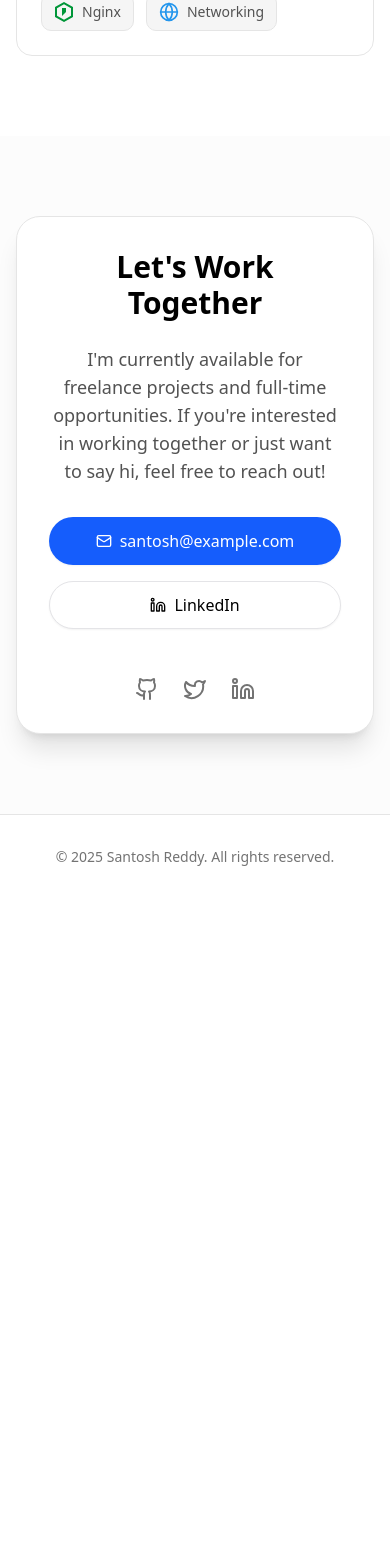
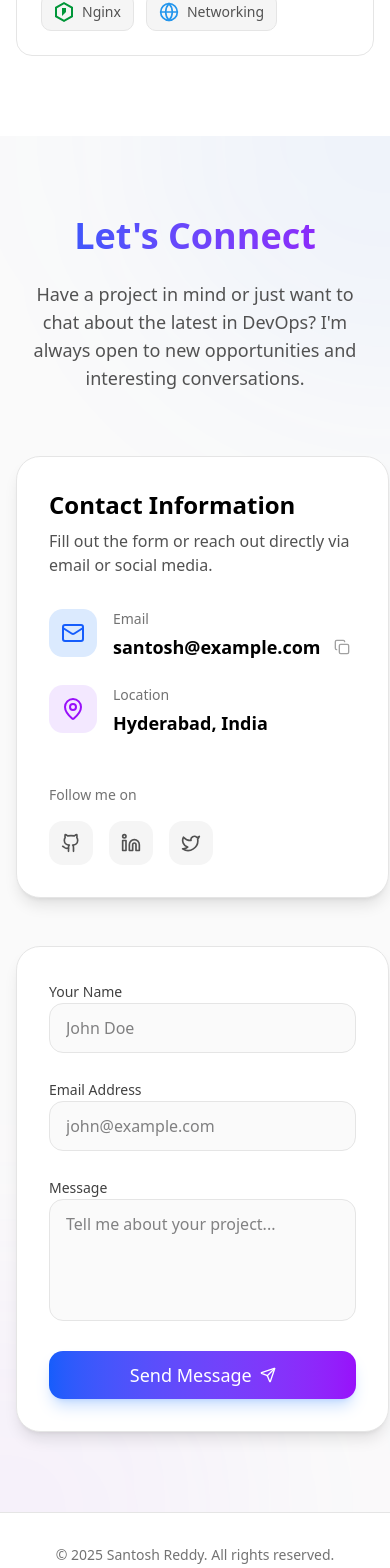
Before and after one commit to santoshpalla27/ai-porfolio, a Next.js app: page / in a window 390 px wide. Shown: the part 5680-7248 px from the top of the page. Before the commit the page ends 6579 px from the top, so only its background shows below. Built offline with nearby package versions, Linux system fonts and the light colour scheme.

Commit message:
contact section

```diff
--- a/src/components/sections/ContactSection.tsx
+++ b/src/components/sections/ContactSection.tsx
@@ -1,45 +1,219 @@
 'use client';
 
+import { useState } from 'react';
 import { motion } from 'framer-motion';
-import { Mail, Linkedin, Github, Twitter } from 'lucide-react';
+import { Mail, Linkedin, Github, Twitter, Send, Copy, Check, MapPin, ArrowRight } from 'lucide-react';
 import { Button } from '@/components/ui/button';
 
 export default function ContactSection() {
+    const [formState, setFormState] = useState({
+        name: '',
+        email: '',
+        message: ''
+    });
+    const [isCopied, setIsCopied] = useState(false);
+    const [isSubmitting, setIsSubmitting] = useState(false);
+
+    const handleCopyEmail = () => {
+        navigator.clipboard.writeText('santosh@example.com');
+        setIsCopied(true);
+        setTimeout(() => setIsCopied(false), 2000);
+    };
+
+    const handleSubmit = (e: React.FormEvent) => {
+        e.preventDefault();
+        setIsSubmitting(true);
+
+        // Simulate sending or construct mailto
+        const subject = `Portfolio Contact from ${formState.name}`;
+        const body = `Name: ${formState.name}\nEmail: ${formState.email}\n\nMessage:\n${formState.message}`;
+        const mailtoLink = `mailto:santosh@example.com?subject=${encodeURIComponent(subject)}&body=${encodeURIComponent(body)}`;
+
+        window.location.href = mailtoLink;
+
+        setTimeout(() => {
+            setIsSubmitting(false);
+            setFormState({ name: '', email: '', message: '' });
+        }, 1000);
+    };
+
+    const handleChange = (e: React.ChangeEvent<HTMLInputElement | HTMLTextAreaElement>) => {
+        setFormState({
+            ...formState,
+            [e.target.name]: e.target.value
+        });
+    };
+
     return (
-        <section id="contact" className="py-20 md:py-32 bg-neutral-50/50 dark:bg-neutral-900/20">
-            <div className="container mx-auto px-4">
+        <section id="contact" className="relative py-20 md:py-32 overflow-hidden bg-neutral-50 dark:bg-neutral-950">
+            {/* Background Elements */}
+            <div className="absolute inset-0 overflow-hidden pointer-events-none">
+                <div className="absolute top-0 right-0 w-[500px] h-[500px] bg-blue-500/5 rounded-full blur-[100px] -translate-y-1/2 translate-x-1/2"></div>
+                <div className="absolute bottom-0 left-0 w-[500px] h-[500px] bg-purple-500/5 rounded-full blur-[100px] translate-y-1/2 -translate-x-1/2"></div>
+            </div>
+
+            <div className="container mx-auto px-4 relative z-10">
                 <motion.div
                     initial={{ opacity: 0, y: 20 }}
                     whileInView={{ opacity: 1, y: 0 }}
                     viewport={{ once: true }}
-                    className="max-w-4xl mx-auto bg-white dark:bg-neutral-900 rounded-3xl p-8 md:p-12 shadow-xl border border-neutral-200 dark:border-neutral-800 text-center"
+                    className="text-center mb-16"
                 >
-                    <h2 className="text-3xl md:text-4xl font-bold mb-6">Let's Work Together</h2>
-                    <p className="text-lg text-neutral-600 dark:text-neutral-400 mb-8 max-w-2xl mx-auto">
-                        I'm currently available for freelance projects and full-time opportunities. If you're interested in working together or just want to say hi, feel free to reach out!
+                    <h2 className="text-4xl md:text-5xl font-bold mb-6 bg-clip-text text-transparent bg-gradient-to-r from-blue-600 to-purple-600">
+                        Let's Connect
+                    </h2>
+                    <p className="text-lg text-neutral-600 dark:text-neutral-400 max-w-2xl mx-auto">
+                        Have a project in mind or just want to chat about the latest in DevOps?
+                        I'm always open to new opportunities and interesting conversations.
                     </p>
+                </motion.div>
 
-                    <div className="flex flex-col md:flex-row items-center justify-center gap-4 mb-12">
-                        <Button size="lg" className="w-full md:w-auto gap-2 bg-blue-600 hover:bg-blue-700 text-white rounded-full px-8 h-12 text-base">
-                            <Mail size={20} /> santosh@example.com
-                        </Button>
-                        <Button variant="outline" size="lg" className="w-full md:w-auto gap-2 rounded-full px-8 h-12 text-base">
-                            <Linkedin size={20} /> LinkedIn
-                        </Button>
-                    </div>
+                <div className="grid md:grid-cols-2 gap-12 max-w-5xl mx-auto">
+                    {/* Contact Info Card */}
+                    <motion.div
+                        initial={{ opacity: 0, x: -20 }}
+                        whileInView={{ opacity: 1, x: 0 }}
+                        viewport={{ once: true }}
+                        transition={{ delay: 0.2 }}
+                        className="bg-white dark:bg-neutral-900/50 backdrop-blur-sm p-8 rounded-3xl border border-neutral-200 dark:border-neutral-800 shadow-lg flex flex-col justify-between"
+                    >
+                        <div className="space-y-8">
+                            <div>
+                                <h3 className="text-2xl font-bold mb-2">Contact Information</h3>
+                                <p className="text-neutral-600 dark:text-neutral-400">
+                                    Fill out the form or reach out directly via email or social media.
+                                </p>
+                            </div>
 
-                    <div className="flex items-center justify-center gap-6 text-neutral-500">
-                        <a href="#" className="hover:text-blue-600 transition-colors">
-                            <Github size={24} />
-                        </a>
-                        <a href="#" className="hover:text-blue-600 transition-colors">
-                            <Twitter size={24} />
-                        </a>
-                        <a href="#" className="hover:text-blue-600 transition-colors">
-                            <Linkedin size={24} />
-                        </a>
-                    </div>
-                </motion.div>
+                            <div className="space-y-6">
+                                <div className="flex items-start gap-4">
+                                    <div className="p-3 rounded-xl bg-blue-100 dark:bg-blue-900/30 text-blue-600 dark:text-blue-400">
+                                        <Mail size={24} />
+                                    </div>
+                                    <div className="flex-1">
+                                        <p className="text-sm font-medium text-neutral-500 dark:text-neutral-400 mb-1">Email</p>
+                                        <div className="flex items-center gap-2 group">
+                                            <a href="mailto:santosh@example.com" className="text-lg font-semibold hover:text-blue-600 transition-colors">
+                                                santosh@example.com
+                                            </a>
+                                            <button
+                                                onClick={handleCopyEmail}
+                                                className="p-1.5 rounded-md hover:bg-neutral-100 dark:hover:bg-neutral-800 text-neutral-400 hover:text-neutral-600 dark:hover:text-neutral-300 transition-all"
+                                                title="Copy Email"
+                                            >
+                                                {isCopied ? <Check size={16} className="text-green-500" /> : <Copy size={16} />}
+                                            </button>
+                                        </div>
+                                    </div>
+                                </div>
+
+                                <div className="flex items-start gap-4">
+                                    <div className="p-3 rounded-xl bg-purple-100 dark:bg-purple-900/30 text-purple-600 dark:text-purple-400">
+                                        <MapPin size={24} />
+                                    </div>
+                                    <div>
+                                        <p className="text-sm font-medium text-neutral-500 dark:text-neutral-400 mb-1">Location</p>
+                                        <p className="text-lg font-semibold">Hyderabad, India</p>
+                                    </div>
+                                </div>
+                            </div>
+                        </div>
+
+                        <div className="mt-12">
+                            <p className="text-sm font-medium text-neutral-500 dark:text-neutral-400 mb-4">Follow me on</p>
+                            <div className="flex gap-4">
+                                {[
+                                    { icon: Github, href: "#", color: "hover:text-black dark:hover:text-white" },
+                                    { icon: Linkedin, href: "#", color: "hover:text-[#0077b5]" },
+                                    { icon: Twitter, href: "#", color: "hover:text-[#1DA1F2]" }
+                                ].map((social, index) => (
+                                    <a
+                                        key={index}
+                                        href={social.href}
+                                        className={`p-3 rounded-xl bg-neutral-100 dark:bg-neutral-800 text-neutral-600 dark:text-neutral-400 transition-all duration-300 hover:scale-110 ${social.color}`}
+                                    >
+                                        <social.icon size={20} />
+                                    </a>
+                                ))}
+                            </div>
+                        </div>
+                    </motion.div>
+
+                    {/* Contact Form */}
+                    <motion.div
+                        initial={{ opacity: 0, x: 20 }}
+                        whileInView={{ opacity: 1, x: 0 }}
+                        viewport={{ once: true }}
+                        transition={{ delay: 0.4 }}
+                        className="bg-white dark:bg-neutral-900/50 backdrop-blur-sm p-8 rounded-3xl border border-neutral-200 dark:border-neutral-800 shadow-lg"
+                    >
+                        <form onSubmit={handleSubmit} className="space-y-6">
+                            <div className="space-y-2">
+                                <label htmlFor="name" className="text-sm font-medium text-neutral-700 dark:text-neutral-300">
+                                    Your Name
+                                </label>
+                                <input
+                                    type="text"
+                                    id="name"
+                                    name="name"
+                                    value={formState.name}
+                                    onChange={handleChange}
+                                    required
+                                    className="w-full px-4 py-3 rounded-xl bg-neutral-50 dark:bg-neutral-800 border border-neutral-200 dark:border-neutral-700 focus:border-blue-500 focus:ring-2 focus:ring-blue-500/20 outline-none transition-all"
+                                    placeholder="John Doe"
+                                />
+                            </div>
+
+                            <div className="space-y-2">
+                                <label htmlFor="email" className="text-sm font-medium text-neutral-700 dark:text-neutral-300">
+                                    Email Address
+                                </label>
+                                <input
+                                    type="email"
+                                    id="email"
+                                    name="email"
+                                    value={formState.email}
+                                    onChange={handleChange}
+                                    required
+                                    className="w-full px-4 py-3 rounded-xl bg-neutral-50 dark:bg-neutral-800 border border-neutral-200 dark:border-neutral-700 focus:border-blue-500 focus:ring-2 focus:ring-blue-500/20 outline-none transition-all"
+                                    placeholder="john@example.com"
+                                />
+                            </div>
+
+                            <div className="space-y-2">
+                                <label htmlFor="message" className="text-sm font-medium text-neutral-700 dark:text-neutral-300">
+                                    Message
+                                </label>
+                                <textarea
+                                    id="message"
+                                    name="message"
+                                    value={formState.message}
+                                    onChange={handleChange}
+                                    required
+                                    rows={4}
+                                    className="w-full px-4 py-3 rounded-xl bg-neutral-50 dark:bg-neutral-800 border border-neutral-200 dark:border-neutral-700 focus:border-blue-500 focus:ring-2 focus:ring-blue-500/20 outline-none transition-all resize-none"
+                                    placeholder="Tell me about your project..."
+                                />
+                            </div>
+
+                            <Button
+                                type="submit"
+                                disabled={isSubmitting}
+                                className="w-full py-6 text-lg rounded-xl bg-gradient-to-r from-blue-600 to-purple-600 hover:from-blue-700 hover:to-purple-700 text-white shadow-lg shadow-blue-500/25 transition-all duration-300 transform hover:-translate-y-1"
+                            >
+                                {isSubmitting ? (
+                                    <span className="flex items-center gap-2">
+                                        Sending...
+                                    </span>
+                                ) : (
+                                    <span className="flex items-center gap-2">
+                                        Send Message <Send size={18} />
+                                    </span>
+                                )}
+                            </Button>
+                        </form>
+                    </motion.div>
+                </div>
             </div>
         </section>
     );
```
